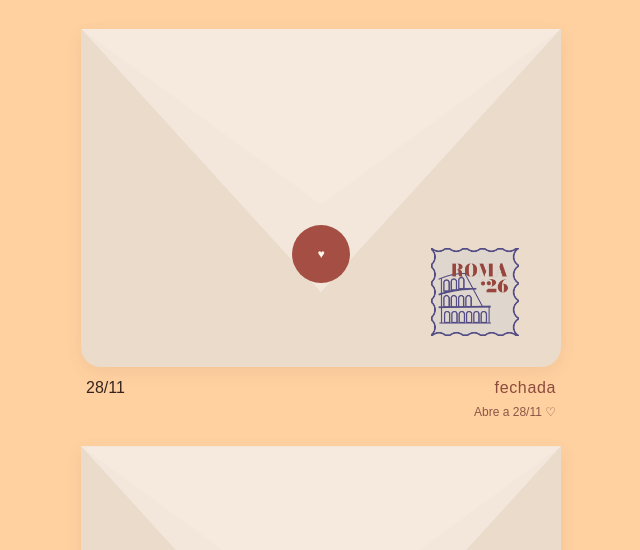
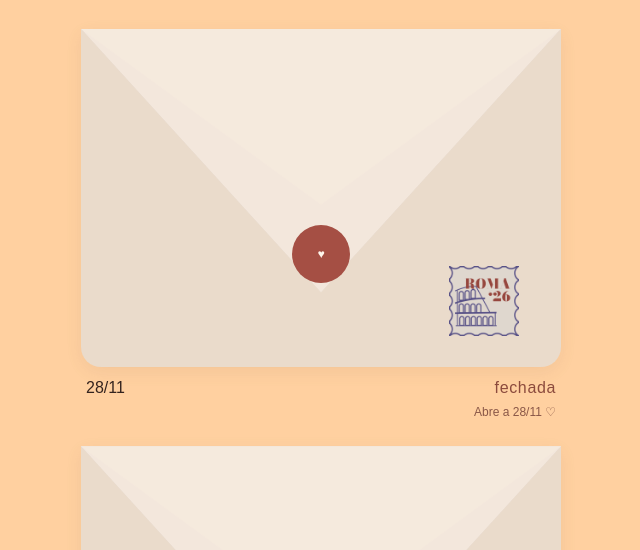
Before and after one commit to queimadelarnr-jpg/Cartas, a plain HTML site: page index.html in a window 1280 px wide. Shown: the part 248-798 px from the top of the page, without its empty margins (319-959 px from the left). Drawn offline with Linux system fonts and the light colour scheme.

Commit message:
Reduce envelope stamp size by 20 percent

```diff
--- a/css/cartas.css
+++ b/css/cartas.css
@@ -199,7 +199,7 @@ body {
     z-index: 5;
     right: 8%;
     bottom: 8%;
-    width: clamp(64px, 22vw, 88px);
+    width: clamp(51px, 17.6vw, 70px);
     aspect-ratio: 1;
     object-fit: contain;
     pointer-events: none;
--- a/index.html
+++ b/index.html
@@ -6,7 +6,7 @@
   <meta name="theme-color" content="#ffd0a0">
   <meta name="description" content="Uma carta para cada dia das férias da Mariana.">
   <title>Cartas para a Mariana</title>
-  <link rel="stylesheet" href="css/cartas.css?v=4">
+  <link rel="stylesheet" href="css/cartas.css?v=5">
 </head>
 <body>
   <div class="letters-app" id="letters-app">
```
